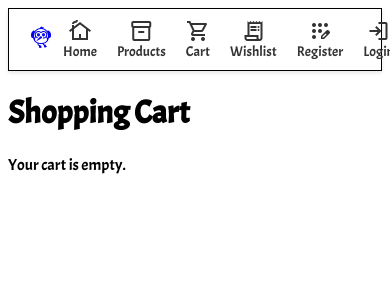
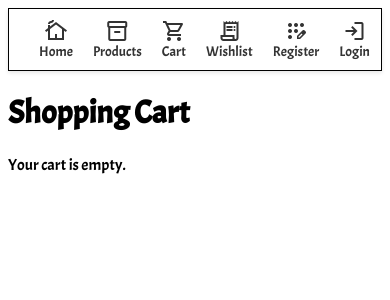
Before and after one commit to Kazae67/projet, a Symfony app: template templates/cart/index.html.twig in a window 390 px wide. Shown: the top 300 px of the page. Run offline with Twig, Linux system fonts and the light colour scheme; the template is opened without the code that fills it, so the values that code supplies are empty; some libraries are stand-ins or nearby versions.

Commit message:
déplacement élément navbar pour mieux rendre en mobile

```diff
--- a/templates/base.html.twig
+++ b/templates/base.html.twig
@@ -30,15 +30,14 @@
 			class="navbar">
 			<!-- Section gauche avec Logo et Home -->
 			<div class="nav-left">
-				<a href="{{ path('home') }}" class="nav-logo">
-					<span class="material-symbols-outlined">
-						flutter_dash
-					</span>
-				</a>
 				<a href="{{ path('home') }}" class="nav-item">
 					<span class="material-symbols-outlined">cottage</span>
 					Home
 				</a>
+				<a href="{{ path('product') }}" class="nav-item">
+					<span class="material-symbols-outlined">
+						inventory_2
+					</span>Products</a>
 			</div>
 			<!-- Section centrale pour le nom de l'utilisateur -->
 			<div
@@ -82,10 +81,6 @@
 
 			<!-- Section droite pour les autres liens -->
 			<div class="nav-right">
-				<a href="{{ path('product') }}" class="nav-item">
-					<span class="material-symbols-outlined">
-						inventory_2
-					</span>Products</a>
 				<a href="{{ path('cart_index') }}" class="nav-item">
 					<span class="material-symbols-outlined">
 						shopping_cart
```
